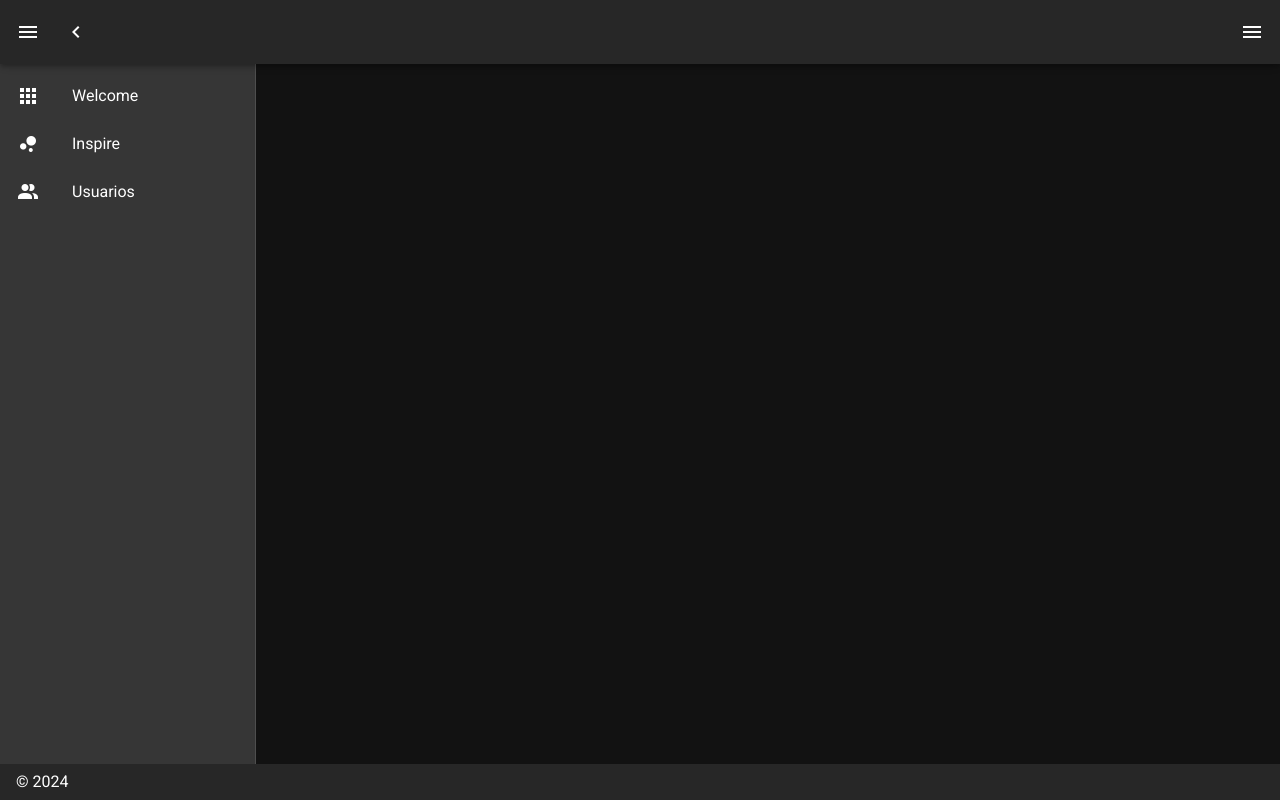
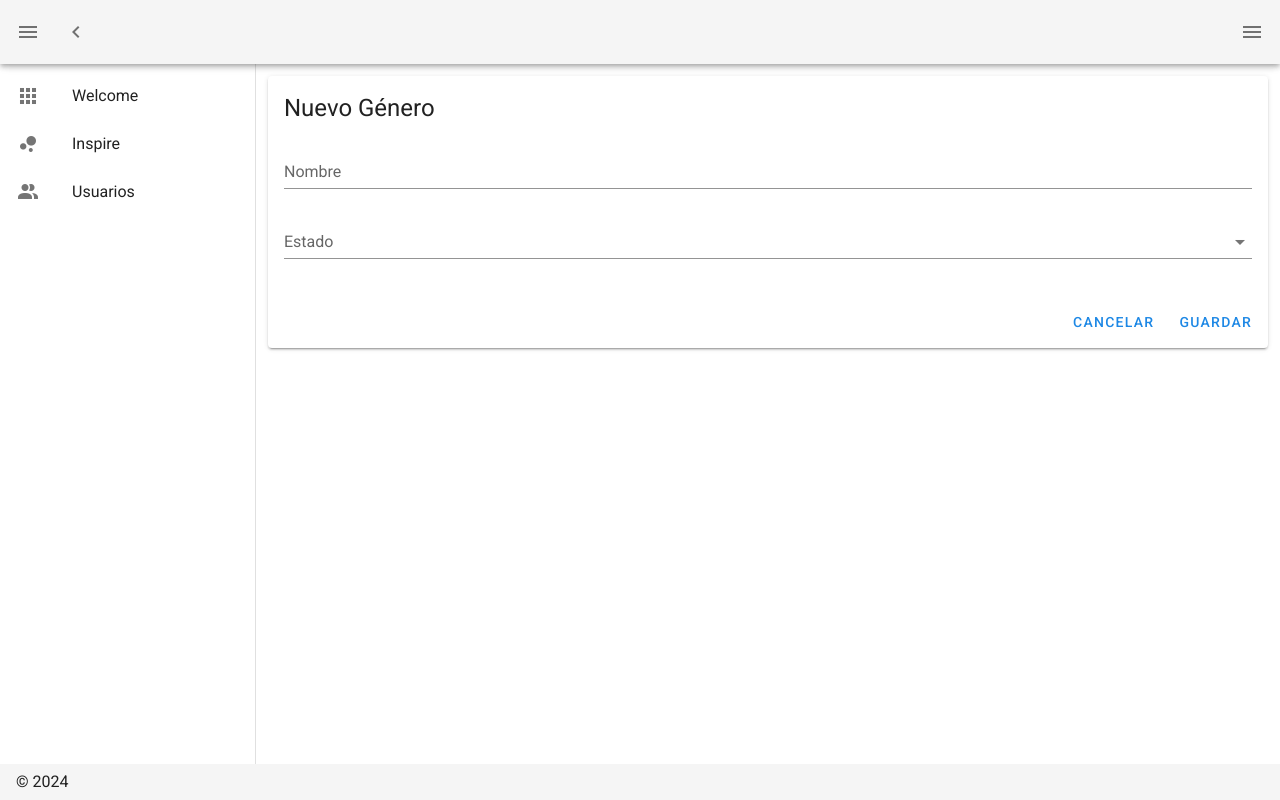
Before and after one commit to marcosismael21/Frontend-TecnoSerD, a Nuxt app: page /usuarios/crearUsuario in a window 1280 px wide. Built offline with nearby package versions, Linux system fonts and the light colour scheme.

Commit message:
se sigue trabajando

```diff
--- a/nuxt.config.js
+++ b/nuxt.config.js
@@ -60,7 +60,8 @@ export default {
   vuetify: {
     customVariables: ['~/assets/variables.scss'],
     theme: {
-      dark: true,
+      dark: false,
+      light: true,
       themes: {
         dark: {
           primary: colors.blue.darken2,
@@ -71,6 +72,15 @@ export default {
           error: colors.deepOrange.accent4,
           success: colors.green.accent3,
         },
+        light: {
+          primary: colors.blue.lighten2,
+          accent: colors.grey.darken1,
+          secondary: colors.amber.lighten2,
+          info: colors.teal.lighten3,
+          warning: colors.amber.base,
+          error: colors.deepOrange.accent3,
+          success: colors.green.lighten2,
+        }
       },
     },
   },
--- /dev/null
+++ b/pages/usuarios/crearUsuario.vue
@@ -0,0 +1,68 @@
+<template>
+    <v-card>
+        <v-card-title>
+            <span class="headline">Nuevo Género</span>
+        </v-card-title>
+
+        <v-card-text>
+            <v-form ref="form" v-model="valid" lazy-validation>
+                <v-text-field v-model="nuevoGenero.nombre" label="Nombre" :rules="[rules.required]"
+                    required></v-text-field>
+                <v-select v-model="nuevoGenero.estado" :items="estadoOptions" item-text="text" item-value="value"
+                    label="Estado" required></v-select>
+            </v-form>
+        </v-card-text>
+
+        <v-card-actions>
+            <v-spacer></v-spacer>
+            <v-btn color="blue darken-1" text @click="closeDialog">Cancelar</v-btn>
+            <v-btn color="blue darken-1" text @click="saveEmpleado">Guardar</v-btn>
+        </v-card-actions>
+    </v-card>
+</template>
+
+<script>
+export default {
+    data() {
+        return {
+            valid: false,
+            nuevoGenero: {
+                nombre: '',
+                estado: ''
+            },
+            estadoOptions: [
+                { text: 'Activo', value: true },
+                { text: 'Inactivo', value: false },
+            ],
+            rules: {
+                required: value => !!value || 'Requerido.',
+            }
+        };
+    },
+    methods: {
+        resetForm() {
+            this.nuevoGenero = {
+                nombre: '',
+                estado: ''
+            };
+            this.$refs.form.resetValidation();
+        },
+        closeDialog() {
+            this.resetForm();
+            this.$emit('close');
+        },
+        saveEmpleado() {
+            if (this.$refs.form.validate()) {
+                this.$axios.post('http://localhost:3002/api/v1/genero', this.nuevoGenero)
+                    .then(response => {
+                        this.$emit('saved');
+                        this.closeDialog();
+                    })
+                    .catch(error => {
+                        console.error('Error guardando el genero:', error);
+                    });
+            }
+        }
+    }
+};
+</script>
--- a/pages/usuarios/index.vue
+++ b/pages/usuarios/index.vue
@@ -13,16 +13,15 @@
                     <v-card-subtitle>
                         <v-row>
                             <v-col cols="3">
-                                <v-btn color="primary" @click="nuevoCliente">
+                                <v-btn color="primary" @click="nuevoUsuario">
                                     <v-icon left>mdi-plus</v-icon>
-                                    Añadir Cliente
+                                    Añadir Usuarios
                                 </v-btn>
                             </v-col>
 
                             <v-col cols="6">
                                 <v-text-field v-model="search" density="compact" label="Buscar"
-                                    prepend-inner-icon="mdi-magnify" variant="solo-filled" flat hide-details
-                                    single-line>
+                                    prepend-inner-icon="mdi-magnify" variant="outlined" flat hide-details single-line>
                                 </v-text-field>
                             </v-col>
                         </v-row>
@@ -52,14 +51,20 @@
                             </v-btn>
                         </template>
                     </v-data-table>
-
                 </v-card>
             </v-col>
         </v-row>
+        <!-- Dialogos-->
+        <v-dialog v-model="dialogNuevoUsuario" max-width="600px">
+            <nuevo-usuario @close="dialogNuevoUsuario = false" @saved="fetchUsuarios"></nuevo-usuario>
+        </v-dialog>
     </v-container>
 </template>
 
 <script>
+
+import NuevoUsuario from '~/pages/usuarios/crearUsuario.vue';
+
 export default {
     async asyncData({ $axios }) {
         try {
@@ -86,7 +91,23 @@ export default {
                 console.error('Error fetching usuarios:', error);
                 this.usuario = [];
             }
-        }
+        },
+        nuevoUsuario() {
+            //this.$router.push({ name: 'usuarios-crearUsuario' })
+            this.dialogNuevoUsuario = true
+        },
+        fetchUsuarios() {
+            this.$axios.get('/usuario')
+                .then(response => {
+                    this.usuario = response.data;
+                })
+                .catch(error => {
+                    console.error('Error fetching empleados:', error);
+                });
+        },
+    },
+    components: {
+        NuevoUsuario,
     },
     data() {
         return {
@@ -98,6 +119,7 @@ export default {
                 { text: 'Rol', value: 'idrol' },
                 { text: 'Acciones', value: 'acciones', sortable: false },
             ],
+            dialogNuevoUsuario: false,
         };
     },
 }
```
